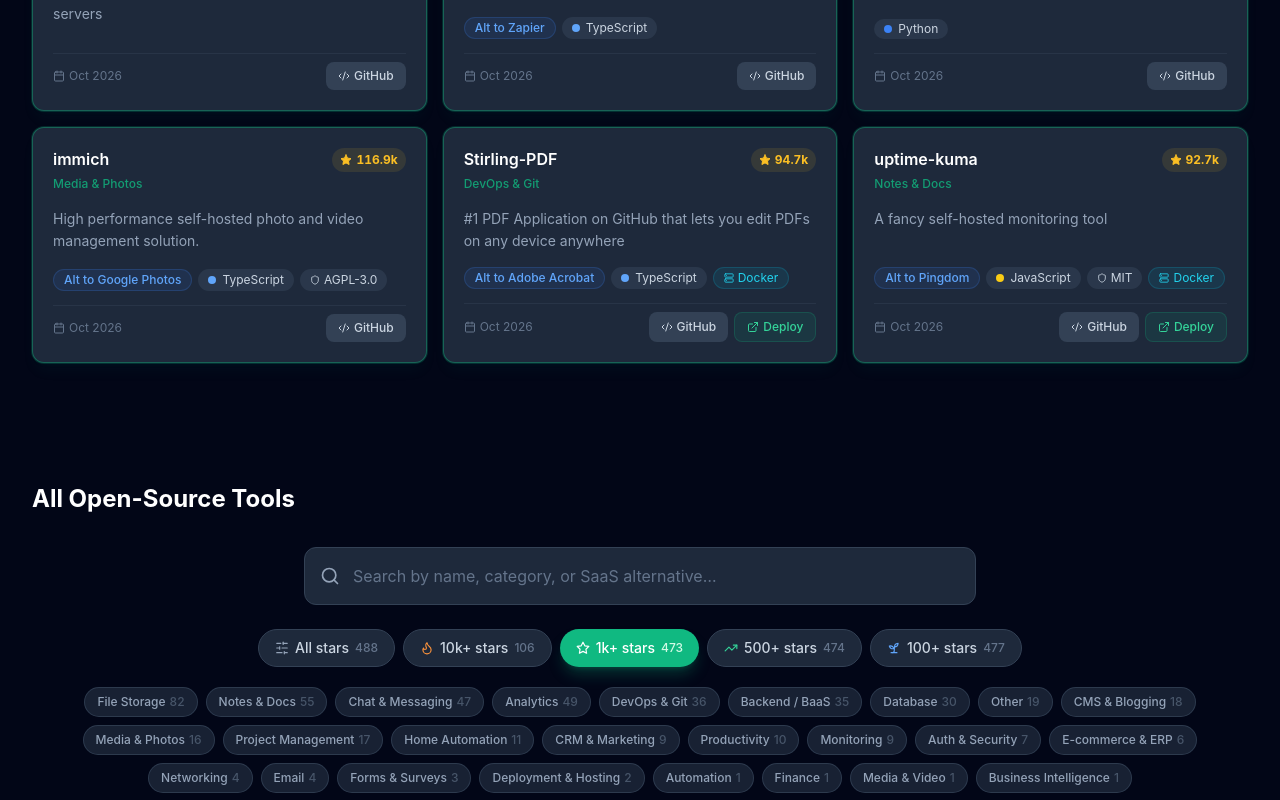
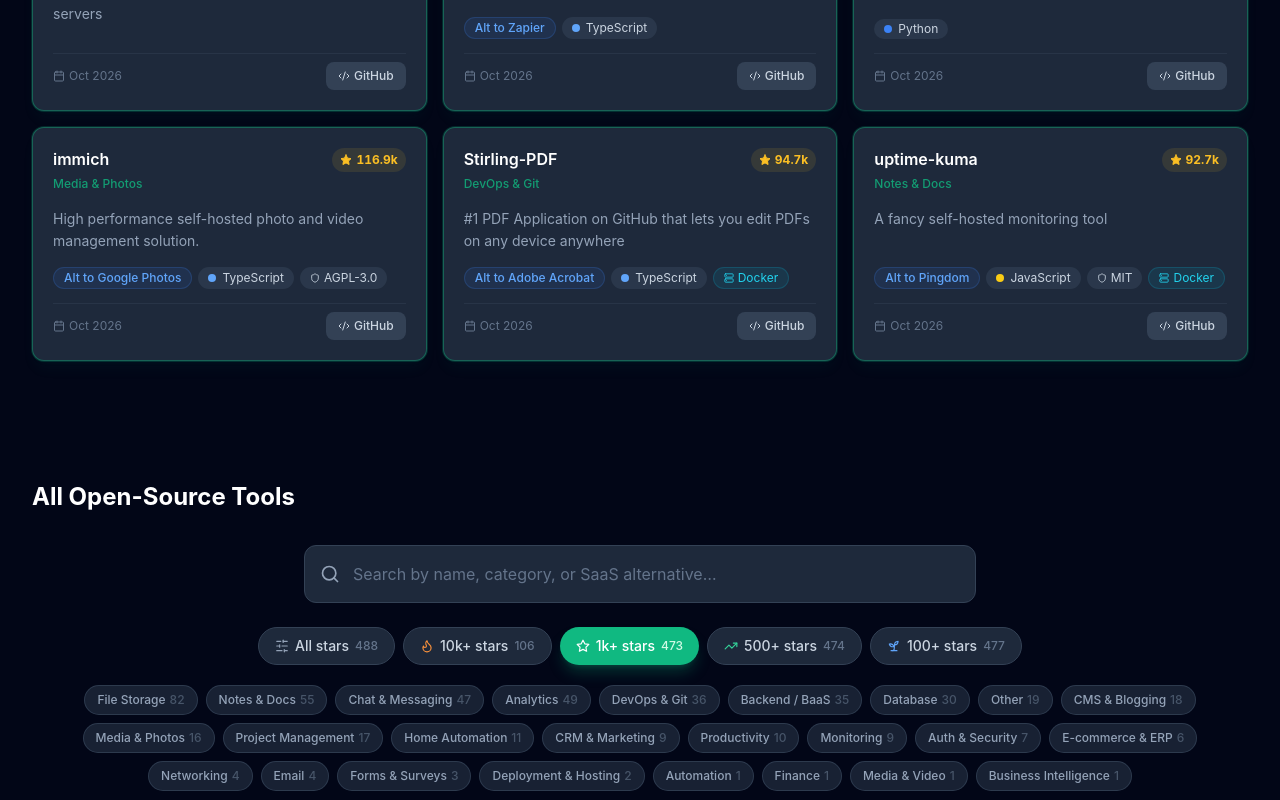
Before and after one commit to Tmac1215/Opensourcehub, a Next.js app: page / in a window 1280 px wide. Shown: the part 1200-2000 px from the top of the page. Built offline with nearby package versions, Linux system fonts and the light colour scheme; no server answers.

Commit message:
Hide placeholder ads and affiliate links until real codes are added (components/SoftwareCard.tsx)

```diff
--- a/components/SoftwareCard.tsx
+++ b/components/SoftwareCard.tsx
@@ -23,6 +23,10 @@ const LANG_COLOR: Record<string, string> = {
   Dart:       'bg-sky-400',
   Elixir:     'bg-purple-500',
 };
+
+// Replace YOUR_REF with a real referral code to show the Deploy button.
+const DEPLOY_URL = 'https://www.digitalocean.com/?refcode=YOUR_REF';
+const SHOW_DEPLOY = !DEPLOY_URL.includes('YOUR_REF');
 
 export default function SoftwareCard({ software: s, highlighted = false }: Props) {
   return (
@@ -105,9 +109,9 @@ export default function SoftwareCard({ software: s, highlighted = false }: Props
             <Code2 className="w-3 h-3" />
             GitHub
           </a>
-          {s.has_docker && (
+          {s.has_docker && SHOW_DEPLOY && (
             <a
-              href="https://www.digitalocean.com/?refcode=YOUR_REF"
+              href={DEPLOY_URL}
               target="_blank"
               rel="noopener noreferrer sponsored"
               className="inline-flex items-center gap-1 text-xs px-3 py-1.5 rounded-lg bg-emerald-500/10 hover:bg-emerald-500/20 text-emerald-400 border border-emerald-500/20 transition-colors font-medium"
```
